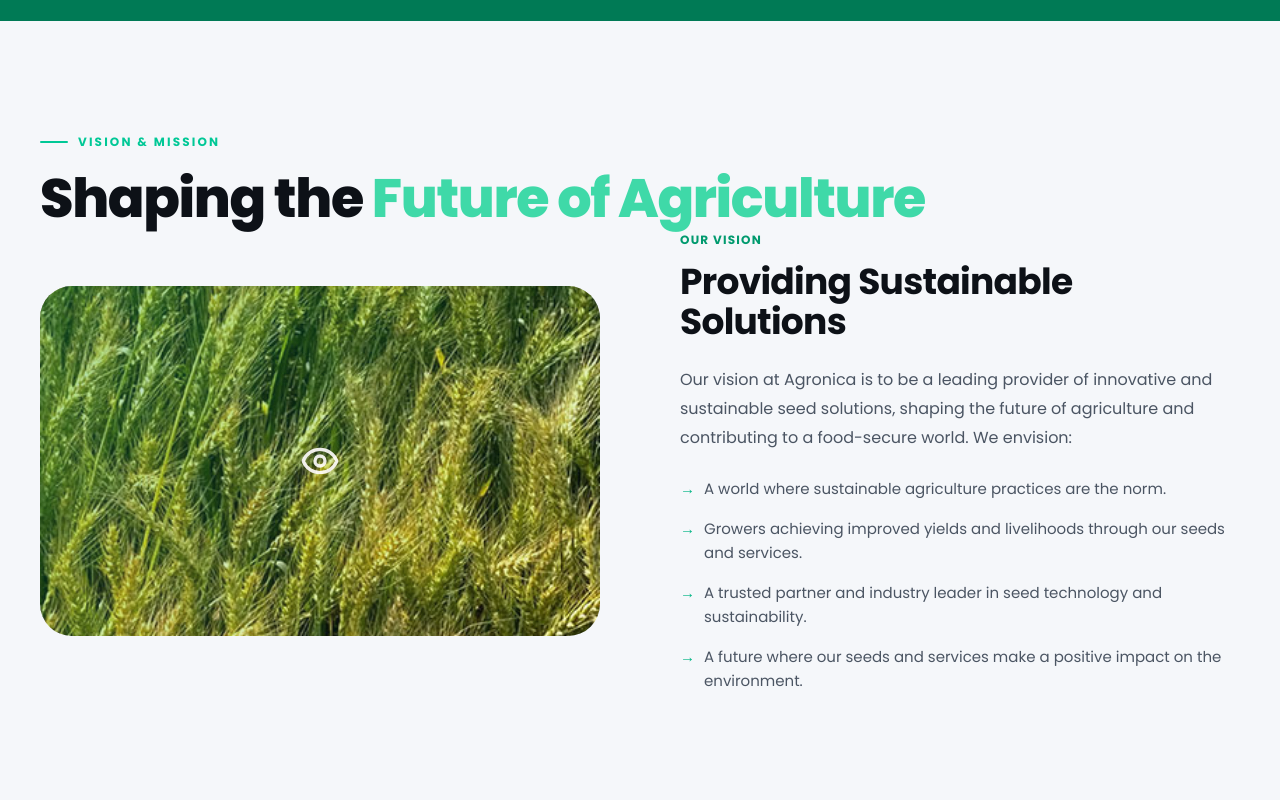
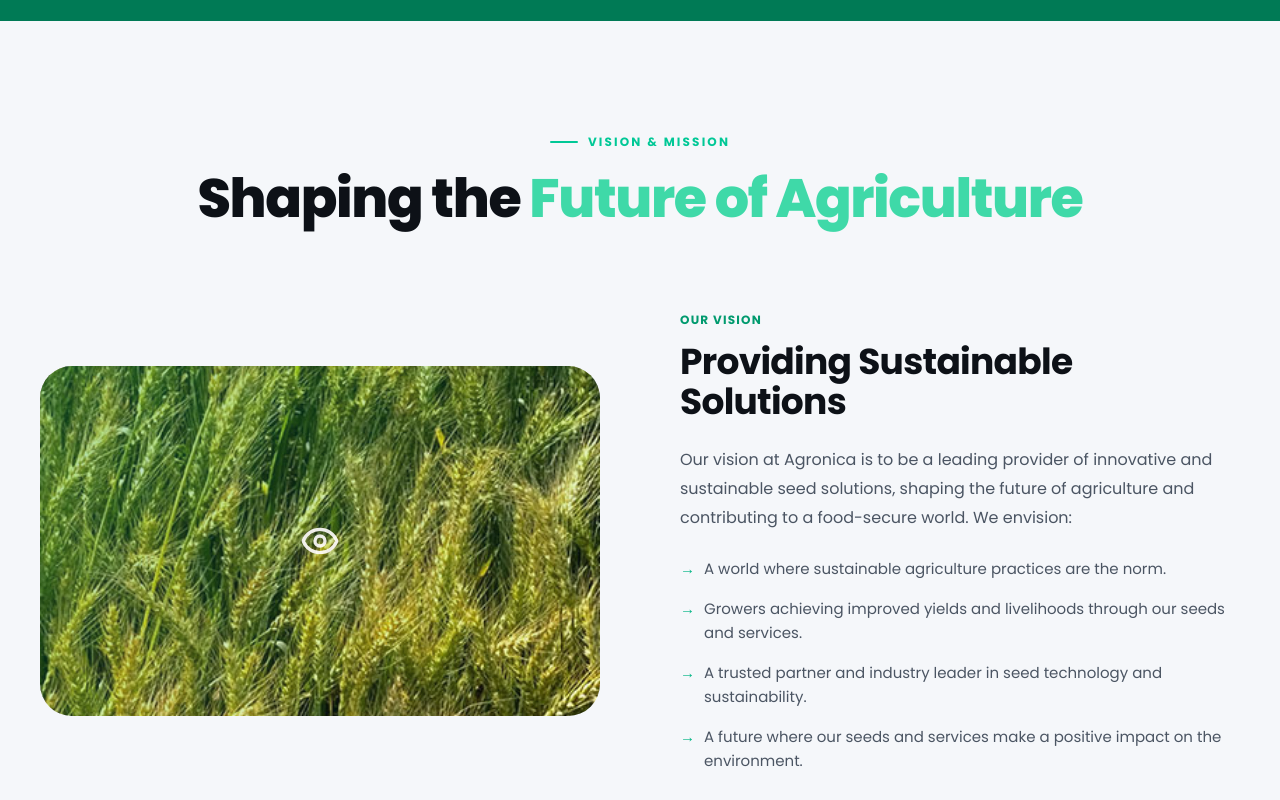
Before and after one commit to vaibhav210603/agronica-seeds, a Next.js app: page /about in a window 1280 px wide. Shown: the part 1520-2320 px from the top of the page. Built offline with nearby package versions, Linux system fonts and the light colour scheme.

Commit message:
Fix AnimatedSection to pass style prop for proper spacing

```diff
--- a/src/components/AnimatedSection.jsx
+++ b/src/components/AnimatedSection.jsx
@@ -8,6 +8,7 @@ export default function AnimatedSection({
   delay = 0,
   duration = 0.6,
   className = "",
+  style = {},
   once = true,
   amount = 0.2,
 }) {
@@ -30,6 +31,7 @@ export default function AnimatedSection({
     <motion.div
       ref={ref}
       className={className}
+      style={style}
       initial="hidden"
       animate={isInView ? "visible" : "hidden"}
       variants={variants[direction]}
```
